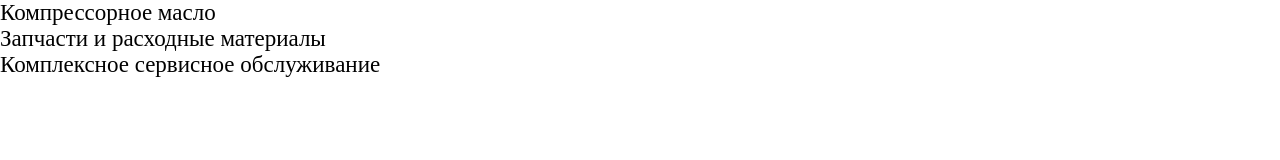
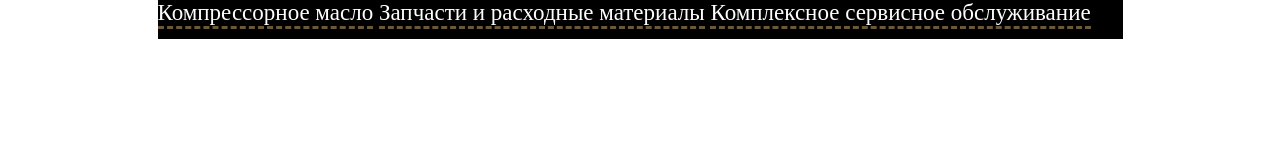
Before and after one commit to otkrivashkin/oil, a plain HTML site: page index.html in a window 1280 px wide. Drawn offline with Linux system fonts and the light colour scheme.

Commit message:
finish menu

```diff
--- a/css/style.css
+++ b/css/style.css
@@ -2,6 +2,7 @@
 	margin: 0;
 	padding: 0;
 	box-sizing: border-box;
+	text-decoration: none;
 }
 
 .container {
@@ -20,3 +21,29 @@ h3 {
 	line-height: 1.5em;
 	font-family: 'Proba W01 Regular', 'fallback-font';
 }
+
+/*--------------- MENU ----------------------*/
+
+menu {
+	background-color: #000;
+}
+
+menu ul {
+	display: block;
+}
+
+menu li {
+	display: inline-block;
+}
+
+menu li:after {
+	content: "";
+	display: block;
+	border-bottom: 3px dashed #695938;
+	margin-bottom: 10px;
+	color: white;
+}
+menu a {
+	display: inline-block;
+	color: #fff;
+}
--- a/index.html
+++ b/index.html
@@ -7,11 +7,11 @@
 </head>
 <body>
 	<nav>
-		<menu>
+		<menu class="container">
 			<ul>
-				<li>Компрессорное масло</li>
-				<li>Запчасти и расходные материалы</li>
-				<li>Комплексное сервисное обслуживание</li>
+				<li><a href="#">Компрессорное масло</a></li>
+				<li><a href="#">Запчасти и расходные материалы</a></li>
+				<li><a href="#">Комплексное сервисное обслуживание</a></li>
 			</ul>
 		</menu>
 	</nav>
```
